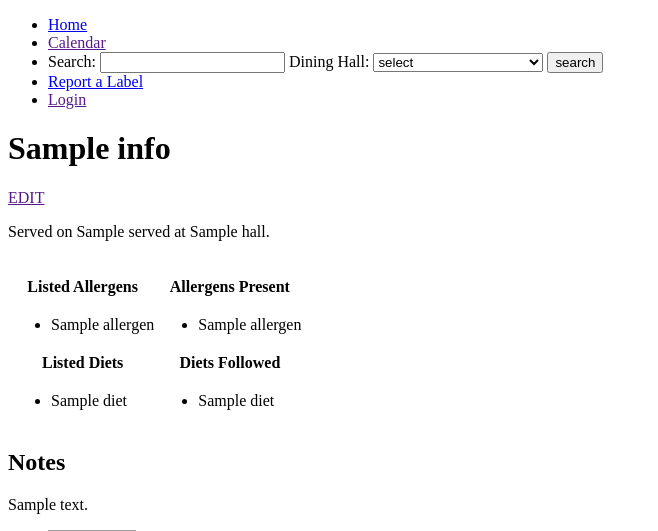
After one commit to EShumadine/label-fresh, a Flask app: template templates/view_report.html in a window 1280 px wide. The commit adds this page. Shown: the top 531 px of the page, without its empty margins (0-658 px from the left). Run offline with Flask 2, Linux system fonts and the light colour scheme; the template is opened without the code that fills it: most values are stand-ins (such as "Sample title", 1, 10 or a date in 2020); grey boxes are pictures that could not be loaded.

Commit message:
View individual report page finished

```diff
--- a/app.py
+++ b/app.py
@@ -25,10 +25,6 @@ def new_report():
         reportResults = {}
         for key in ['name', 'meal', 'served', 'hall', 'image', 'notes']:
             reportResults[key] = request.form[key]
-        if reportResults['notes'] == '':
-            reportResults['notes'] = 'NULL'
-        if reportResults['image'] == '':
-            reportResults['image'] = 'NULL'
         reportResults['owner'] = 'NULL'
 
         allergenResults = {}
@@ -45,13 +41,30 @@ def new_report():
             reportID = reports.insertReport(conn, reportResults)
             reports.insertRelations(conn, allergenResults, reportID, 'allergen')
             reports.insertRelations(conn, dietResults, reportID, 'diet')
-            return render_template('new_report.html', title='Submitted')
+            flash('form submitted')
+            return redirect(url_for('view_report', reportID=reportID))
         except Exception as err:
             flash('form submission error: '+str(err))
             return redirect(url_for('new_report'))
     else:
         return render_template('new_report.html', title='Make a Report')
 
+@app.route('/report/<reportID>/')
+def view_report(reportID):
+    conn = reports.getConn("eshumadi_db")
+    try:
+        reportDict = reports.buildInfoDict(conn, reportID)
+
+        return render_template('view_report.html', title=reportDict['name'], info=reportDict)
+    except Exception as err:
+        flash(str(err))
+        return redirect(url_for('homepage'))
+
+@app.route('/search/')
+def search():
+    print(request.args)
+
+
 if __name__ == '__main__':
     import os
     uid = os.getuid()
--- a/templates/base.html
+++ b/templates/base.html
@@ -13,7 +13,26 @@
     <ul>
         <li><a href="{{ url_for('homepage') }}">Home</a></li>
         <li><a href="">Calendar</a></li>
-        <li id="Search">Search</li>
+        <li id="Search">
+            <form method="GET" action="{{url_for('search')}}">
+                <label>
+                    Search: <input type="text" name="query" required>
+                </label>
+                <label>
+                    Dining Hall:
+                    <select name="hall" required>
+                        <option value="">select</option>
+                        <option>All</option>
+                        <option value="Bae Pow Lu Chow">Bae Pow Lu Chow (Lulu)</option>
+                        <option>Tower</option>
+                        <option>Bates</option>
+                        <option>Stone Davis</option>
+                        <option>Pomeroy</option>
+                    </select>
+                </label>
+                <input type="submit" value="search">
+            </form>
+        </li>
         <li><a href="{{ url_for('new_report') }}">Report a Label</a></li>
         <li><a href="">Login</a></li>
     </ul>
--- /dev/null
+++ b/templates/view_report.html
@@ -0,0 +1,73 @@
+{% extends "base.html" %}
+
+{% block content %}
+
+<h1>{{info.name}}</h1>
+
+<div class="button">
+    <p><a href="">EDIT</a></p>
+</div>
+
+<p>Served on {{info.served}} at {{info.hall}}.</p>
+
+{% if info.image|wordcount > 0 %}
+<div id="image">
+    <img href="{{info.image}}">
+</div>
+{% endif %}
+
+<div id="label-info">
+    <table id="labels">
+        <tr>
+            <th>Listed Allergens</th>
+            <th>Allergens Present</th>
+        </tr>
+        <tr>
+            <td>
+                <ul>
+                    {% for allergen in info.listedAllergens %}
+                    <li>{{allergen}}</li>
+                    {% endfor %}
+                </ul>
+            </td>
+            <td>
+                <ul>
+                    {% for allergen in info.actualAllergens %}
+                    <li>{{allergen}}</li>
+                    {% endfor %}
+                </ul>
+            </td>
+        </tr>
+        <tr>
+            <th>Listed Diets</th>
+            <th>Diets Followed</th>
+        </tr>
+        <tr>
+            <td>
+                <ul>
+                    {% for diet in info.listedDiets %}
+                    <li>{{diet}}</li>
+                    {% endfor %}
+                </ul>
+            </td>
+            <td>
+                <ul>
+                    {% for diet in info.actualDiets %}
+                    <li>{{diet}}</li>
+                    {% endfor %}
+                </ul>
+            </td>
+        </tr>
+    </table>
+</div>
+
+<div id="notes">
+    <h2>Notes</h2>
+    <p>{% if info.notes|wordcount > 0 %}
+        {{info.notes}}
+        {% else %}
+        None
+    {% endif %}</p>
+</div>
+
+{% endblock %}
```
Also changed, not shown: reports.py (+39 -0 lines), 1 other file.
